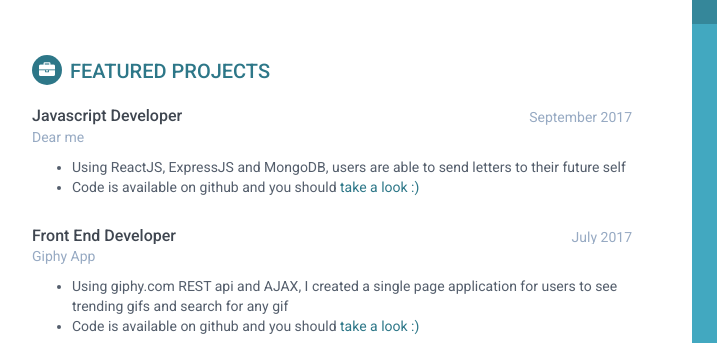
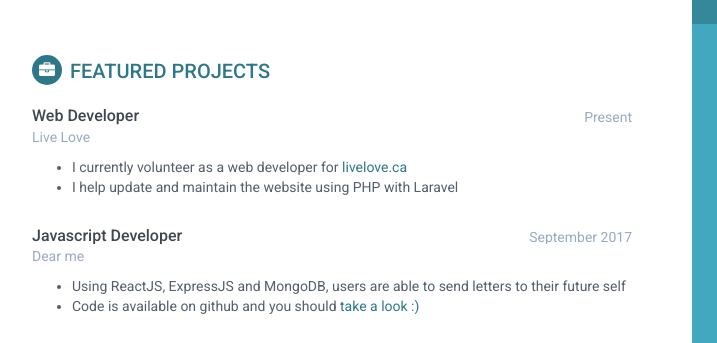
Before and after one commit to deinyefa/resume, a plain HTML site: page index.html in a window 1280 px wide. Shown: the part 279-622 px from the top of the page, 188-905 px from the left. Drawn offline with Linux system fonts and the light colour scheme.

Commit message:
added new volunteer role for livelove plus changes to skill section

```diff
--- a/index.html
+++ b/index.html
@@ -95,6 +95,23 @@
                 <div class="item">
                     <div class="meta">
                         <div class="upper-row">
+                            <h3 class="job-title">Web Developer</h3>
+                            <div class="time">Present</div>
+                        </div><!--//upper-row-->
+                        <div class="company">Live Love</div>
+                    </div><!--//meta-->
+                    <div class="details">
+                      <ul>
+                        <li>I currently volunteer as a web developer for <a href="http://www.livelove.ca" target="_blank">livelove.ca</a></li>
+                        <li>I help update and maintain the website using PHP with Laravel</li>
+                      </ul>
+
+                    </div><!--//details-->
+                </div><!--//item-->
+
+                <div class="item">
+                    <div class="meta">
+                        <div class="upper-row">
                             <h3 class="job-title">Javascript Developer</h3>
                             <div class="time">September 2017</div>
                         </div><!--//upper-row-->
@@ -177,7 +194,7 @@
                     <div class="item">
                         <h3 class="level-title">HTML/HTML5 &amp; CSS/CSS3</h3>
                         <div class="level-bar">
-                            <div class="level-bar-inner" data-level="100%">
+                            <div class="level-bar-inner" data-level="99%">
                             </div>
                         </div><!--//level-bar-->
                     </div><!--//item-->
@@ -185,7 +202,7 @@
                     <div class="item">
                         <h3 class="level-title">PHP &amp; Laravel</h3>
                         <div class="level-bar">
-                            <div class="level-bar-inner" data-level="80%">
+                            <div class="level-bar-inner" data-level="70%">
                             </div>
                         </div><!--//level-bar-->
                     </div><!--//item-->
@@ -201,7 +218,7 @@
                     <div class="item">
                         <h3 class="level-title">C# &amp; Unity3D</h3>
                         <div class="level-bar">
-                            <div class="level-bar-inner" data-level="80%">
+                            <div class="level-bar-inner" data-level="60%">
                             </div>
                         </div><!--//level-bar-->
                     </div><!--//item-->
@@ -217,7 +234,7 @@
                     <div class="item">
                         <h3 class="level-title">Git</h3>
                         <div class="level-bar">
-                            <div class="level-bar-inner" data-level="80%">
+                            <div class="level-bar-inner" data-level="75%">
                             </div>
                         </div><!--//level-bar-->
                     </div><!--//item-->
```
